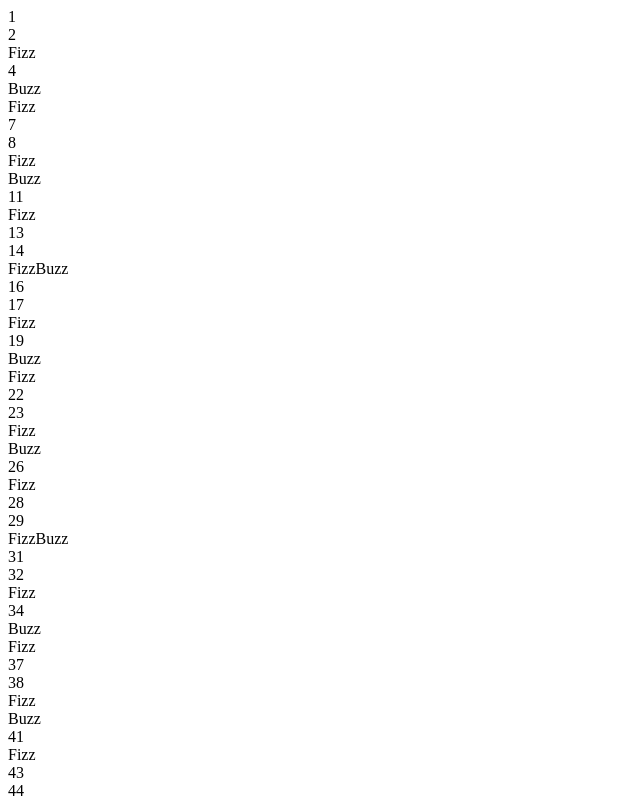
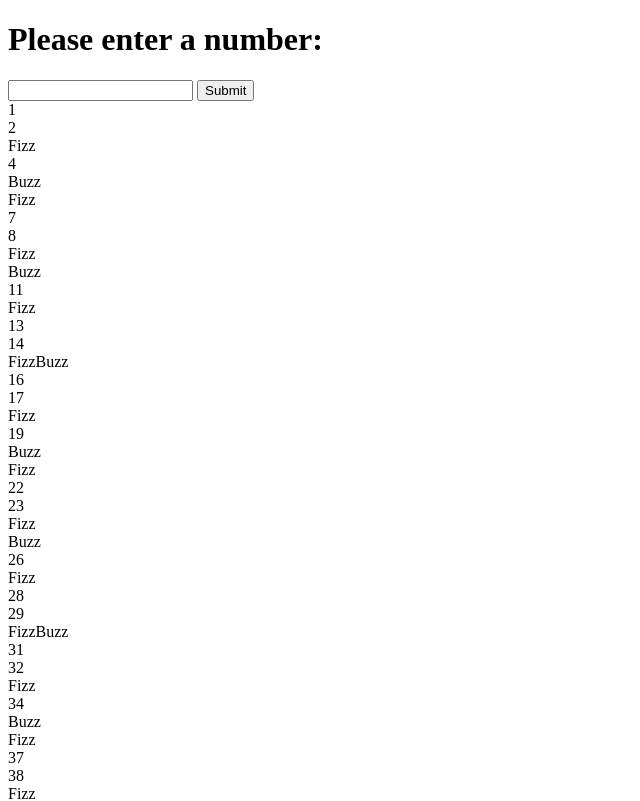
Before and after one commit to drewdrewthis/FizzBuzz, a plain HTML site: page index.html in a window 1280 px wide. Shown: the top 801 px of the page, without its empty margins (0-640 px from the left). Drawn offline with Linux system fonts and the light colour scheme.

Commit message:
Creates form for user input

```diff
--- a/index.html
+++ b/index.html
@@ -7,6 +7,11 @@
 
 </head>
 <body>
+	<h1>Please enter a number:</h1>
+	<form action="" id="form">
+		<input type="text" id="input">
+		<button type="submit">Submit</button>
+	</form>
 	<div id="output">
 	</div>
 	<script type="text/javascript" src="script.js"></script>
```
